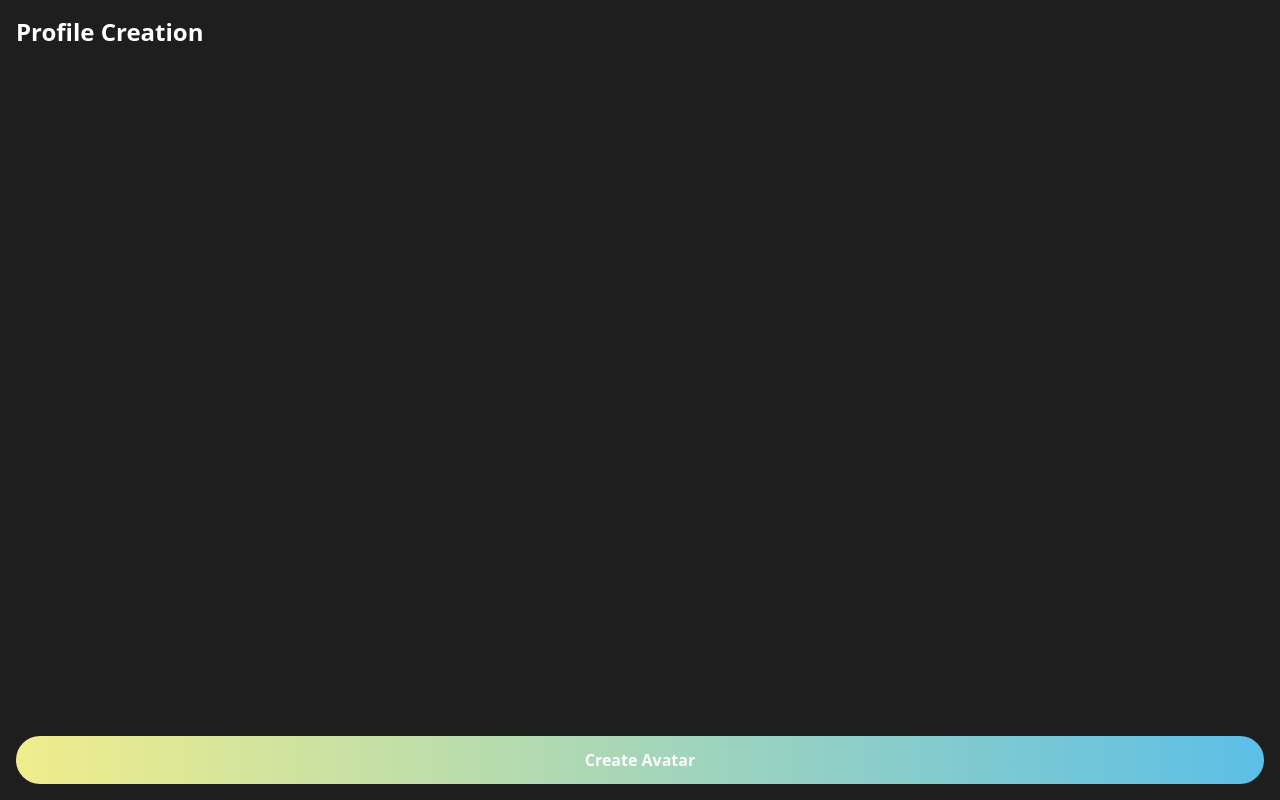
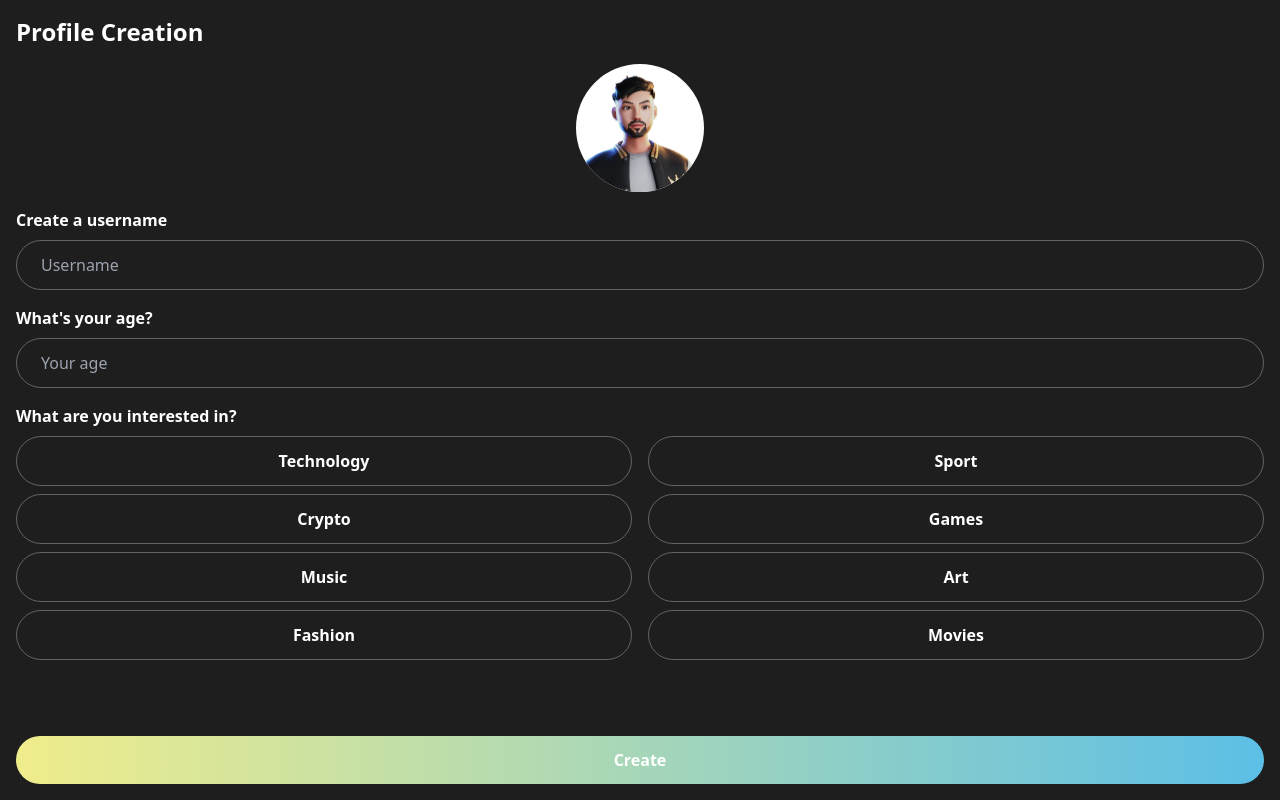
Before and after one commit to aarumi8/spotiumWebPWA, a Nuxt app: page /create-user-profile in a window 1280 px wide. Built offline with nearby package versions, Linux system fonts and the light colour scheme; no server answers.

Commit message:
ready player me sdk add, avatar page add

```diff
--- a/pages/create-business.vue
+++ b/pages/create-business.vue
@@ -5,7 +5,7 @@
 
     <!-- Text Field: Business Name -->
     <label for="businessName" class="text-white mb-2 font-semibold">Business Name</label>
-    <div class="flex p-1 items-center border border-opacity-30 border-white rounded-full w-full mb-4 overflow-hidden">
+    <div class="flex p-2 items-center border border-opacity-30 border-white rounded-full w-full mb-4 overflow-hidden">
     <input
         id="businessName"
         v-model="businessName"
@@ -17,7 +17,7 @@
 
     <!-- Text Field: Address -->
     <label for="address" class="text-white mb-2 font-semibold">Address</label>
-    <div class="flex p-1 items-center border border-opacity-30 border-white rounded-full w-full mb-4 overflow-hidden">
+    <div class="flex p-2 items-center border border-opacity-30 border-white rounded-full w-full mb-4 overflow-hidden">
     <input
         id="address"
         v-model="address"
@@ -29,7 +29,7 @@
 
     <!-- Text Field: Email -->
     <label for="email" class="text-white mb-2 font-semibold">Email</label>
-    <div class="flex p-1 items-center border border-opacity-30 border-white rounded-full w-full mb-4 overflow-hidden">
+    <div class="flex p-2 items-center border border-opacity-30 border-white rounded-full w-full mb-4 overflow-hidden">
     <input
         id="email"
         v-model="email"
@@ -41,7 +41,7 @@
 
     <!-- Dropdown Picker: Industry -->
     <label for="industry" class="text-white mb-2 font-semibold">Industry</label>
-    <div class="flex p-1 items-center border border-opacity-30 border-white rounded-full w-full mb-4 overflow-hidden">
+    <div class="flex p-2 items-center border border-opacity-30 border-white rounded-full w-full mb-4 overflow-hidden">
       <select
         id="industry"
         v-model="industry"
--- a/pages/create-user-avatar.vue
+++ b/pages/create-user-avatar.vue
@@ -0,0 +1,68 @@
+<template>
+  <div class="h-screen w-full font-sans p-0 bg-white">
+    <iframe v-if="showIframe" id="frame" class="w-full h-screen border-0" :src="iframeSrc" allow="camera *; microphone *; clipboard-write"></iframe>
+  </div>
+</template>
+
+<script>
+export default {
+  layout: 'auth',
+  middleware: 'auth',
+  data() {
+    return {
+      showIframe: true, // Setting the iframe to be shown by default
+      iframeSrc: 'https://spotium-web.readyplayer.me/avatar?frameApi',
+    };
+  },
+  mounted() {
+    window.addEventListener('message', this.subscribe);
+  },
+  beforeDestroy() {
+    // Remove the event listener to prevent potential memory leaks
+    window.removeEventListener('message', this.subscribe);
+  },
+  methods: {
+    subscribe(event) {
+      const json = this.parse(event);
+
+      if (json?.source !== 'readyplayerme') {
+        return;
+      }
+
+      if (json.eventName === 'v1.frame.ready') {
+        document.getElementById('frame').contentWindow.postMessage(
+          JSON.stringify({
+            target: 'readyplayerme',
+            type: 'subscribe',
+            eventName: 'v1.**'
+          }),
+          '*'
+        );
+      }
+
+      if (json.eventName === 'v1.avatar.exported') {
+        this.showIframe = false;
+        console.log('success:', json.data)
+        this.$store.commit('setAvatarUrl', json.data.avatarId);
+        this.$router.push('/create-user-profile');
+        // document.getElementById('avatarUrl').innerText = `Avatar URL: ${json.data.url}`;
+      }
+
+      if (json.eventName === 'v1.user.set') {
+        console.log(`User with id ${json.data.id} set: ${JSON.stringify(json)}`);
+      }
+    },
+    parse(event) {
+      try {
+        return JSON.parse(event.data);
+      } catch (error) {
+        return null;
+      }
+    },
+  },
+};
+</script>
+
+<style scoped>
+/* Additional styles if needed */
+</style>
--- a/pages/create-user-profile.vue
+++ b/pages/create-user-profile.vue
@@ -4,17 +4,65 @@
     <!-- Welcome Heading -->
     <h1 class="text-white text-2xl font-bold mb-4">Profile Creation</h1>
 
+        <!-- Circle with Image -->
+<div class="mx-auto mb-4 w-32 h-32 bg-white rounded-full flex items-center justify-center overflow-hidden relative">
+    <div v-if="imageLoading" class="loader absolute inset-0 m-auto"></div>
+    <img
+        :src="avatarSrc"
+        alt="Profile Image"
+        style="transform: scale(2) translateY(20%);"
+        class="w-full h-full object-cover"
+        :class="{'opacity-0': imageLoading}"
+        @load="imageLoaded">
+</div>
+
+    <label for="userName" class="text-white mb-2 font-semibold">Create a username</label>
+    <div class="flex p-2 items-center border border-opacity-30 border-white rounded-full w-full mb-4 overflow-hidden">
+    <input
+        id="userName"
+        v-model="userName"
+        :class="['flex-grow', 'px-4', 'p-1', 'appearance-none', 'outline-none', 'bg-transparent', 'text-white', 'placeholder-opacity-30']"
+        @input="handleInput('userName')"
+        type="text"
+        placeholder="Username">
+    </div>
+
+    <label for="age" class="text-white mb-2 font-semibold">What's your age?</label>
+    <div class="flex p-2 items-center border border-opacity-30 border-white rounded-full w-full mb-4 overflow-hidden">
+    <input
+        id="age"
+        v-model="age"
+        :class="['flex-grow', 'px-4', 'p-1', 'appearance-none', 'outline-none', 'bg-transparent', 'text-white', 'placeholder-opacity-30']"
+        @input="handleInput('age')"
+        type="text"
+        placeholder="Your age">
+    </div>
+
+    <label for="age" class="text-white mb-2 font-semibold">What are you interested in?</label>
+
+    <div class="flex mb-4">
+    <div class="flex flex-col w-1/2 gap-2 pr-2">
+        <div v-for="(interest, index) in interests.slice(0,4)" :key="index"
+            @click="interest.selected = !interest.selected"
+            :class="['p-3 border-opacity-30 rounded-full border border-white flex items-center justify-center font-semibold', interest.selected ? 'bg-light-blue text-white' : 'bg-transparent text-white']">
+        {{ interest.label }}
+        </div>
+    </div>
+
+    <div class="flex flex-col w-1/2 gap-2 pl-2">
+        <div v-for="(interest, index) in interests.slice(4,8)" :key="index"
+            @click="interest.selected = !interest.selected"
+            :class="['p-3 border-opacity-30 rounded-full border border-white flex items-center justify-center font-semibold', interest.selected ? 'bg-light-blue text-white' : 'bg-transparent text-white']">
+        {{ interest.label }}
+        </div>
+    </div>
+    </div>
 
     <!-- Buttons in Column -->
     <div class="flex flex-col gap-4 mt-auto">
-      <button @click="complete" style="background: linear-gradient(to right, rgb(240, 237, 139), rgb(92, 191, 230));" class="w-full font-semibold text-white rounded-full p-3">Create Avatar</button>
+      <button @click="complete" style="background: linear-gradient(to right, rgb(240, 237, 139), rgb(92, 191, 230));" class="w-full font-semibold text-white rounded-full p-3">Create</button>
     </div>
 
-    <!-- Buttons -->
-    <!-- <div class="flex gap-4 mb-4">
-      <button class="w-1/2 py-2 bg-blue-500 text-white rounded-full">Button 1</button>
-      <button class="w-1/2 py-2 bg-red-500 text-white rounded-full">Button 2</button>
-    </div> -->
   </div>
 </template>
 
@@ -22,15 +70,72 @@
 .bg-custom-gray {
   background-color: rgb(30, 30, 30);
 }
+.bg-light-blue {
+    background-color: #78BEE1; /* Light blue color */
+}
+.loader {
+    border: 2px solid rgb(0, 255, 213);
+    border-radius: 50%;
+    border-top: 4px solid #fff;
+    width: 36px;
+    height: 36px;
+    animation: spin 1s linear infinite;
+}
+@keyframes spin {
+    0% { transform: rotate(0deg); }
+    100% { transform: rotate(360deg); }
+}
 </style>
 
 <script>
+import { mapState } from 'vuex';
+
 export default {
   layout: 'auth',
   middleware: 'auth',
+  data() {
+    return {
+        avatarSrc: 'avatar-pic-test.png',
+        userName: '',
+        age: '',
+        imageLoading: true,
+        interests: [
+            { label: 'Technology', selected: false },
+            { label: 'Crypto', selected: false },
+            { label: 'Music', selected: false },
+            { label: 'Fashion', selected: false },
+            { label: 'Sport', selected: false },
+            { label: 'Games', selected: false },
+            { label: 'Art', selected: false },
+            { label: 'Movies', selected: false }
+        ]
+    }
+  },
+  computed: {
+    ...mapState({
+      avatarUrl: state => state.avatarUrl
+    })
+  },
+  mounted() {
+    // this.avatarUrl = '6537f1ba03fbd3bd39ebcd39'
+    if (this.avatarUrl) {
+      this.avatarSrc = `https://models.readyplayer.me/${this.avatarUrl}.jpg?camera=portrait?quality=30?size=1024`;
+    }
+  },
   methods: {
+    imageLoaded() {
+        this.imageLoading = false;
+    },
+    handleInput(field) {
+      // Handle input for individual fields if needed
+      console.log(`${field} changed to ${this[field]}`);
+    },
     complete() {
-
+        if(this.userName && this.age && this.interests.some(interest => interest.selected)) {
+            this.$router.push('/');
+        } else {
+            alert('Please, complete all fields and select at least 1 interest')
+        }
     }
   }
 }
--- a/pages/login.vue
+++ b/pages/login.vue
@@ -188,7 +188,7 @@ export default {
       this.isInstalled = true
     } else {
       console.log('the app is not installed')
-      this.isInstalled = true // !important: the default is FALSE
+      this.isInstalled = false // !important: the default is FALSE
     }
 
     if(this.getDeviceOS() !== 'IOS') {
--- a/store/index.js
+++ b/store/index.js
@@ -2,10 +2,14 @@
 
 export const state = () => ({
     loggedIn: false,
-    newUser: true
+    newUser: true,
+    avatarUrl: null
   });
 
   export const mutations = {
+    setAvatarUrl(state, status) {
+      state.avatarUrl = status
+    },
     setLoggedIn(state, status) {
       state.loggedIn = status;
     },
```
Also changed, not shown: static/avatar-pic-test.png (added).
